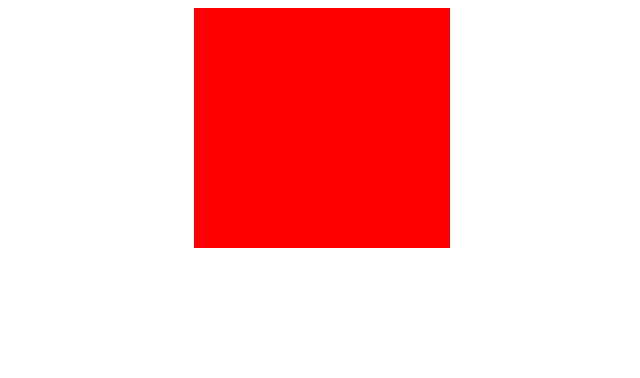
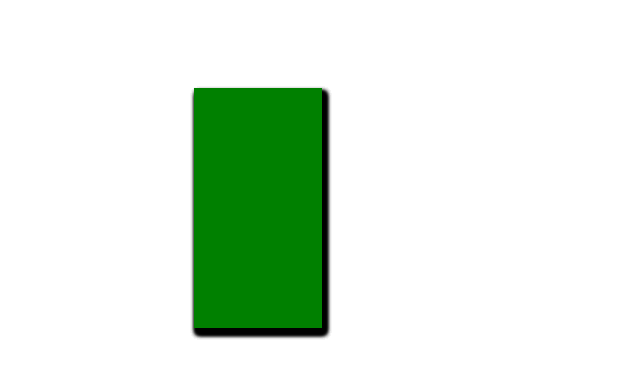
Before and after one commit to RapiDash1/BookCricket, a React (Create React App) app in the folder client/: page / in a window 1280 px wide. Shown: the top 378 px of the page, without its empty margins (326-966 px from the left). Built offline with nearby package versions, Linux system fonts and the light colour scheme.

Commit message:
Implemented book animation

```diff
--- a/client/package.json
+++ b/client/package.json
@@ -11,6 +11,7 @@
     "@types/node": "^12.12.36",
     "@types/react": "^16.9.34",
     "@types/react-dom": "^16.9.6",
+    "node-sass": "^4.13.1",
     "react": "^16.13.1",
     "react-dom": "^16.13.1",
     "react-scripts": "3.4.1",
--- a/client/src/App.tsx
+++ b/client/src/App.tsx
@@ -1,7 +1,7 @@
 import React from 'react';
 import logo from './logo.svg';
 import './App.css';
-import Book from "./components/Book/book";
+import Book from "./components/Book/book"
 
 function App() {
   return (
--- a/client/src/components/Book/book.css
+++ b/client/src/components/Book/book.css
@@ -1,40 +1,9 @@
 .book {
+    transform-style: preserve-3d;
+    position: relative;
+    backface-visibility: visible;
+    transform-style: preserve-3d;
+    perspective: 1200px;
     width: 100vw;
+    height: 100vh;
 }
-
-.book-cover {
-    background-color: red;
-    align-items: center;
-    margin-left: 40vw;
-    width: 20vw;
-    height: 30vh;
-    transform-origin: left center;
-    /* transition: transform .1s; */
-}
-
-.drag-button {
-    position: fixed;
-    width: 20vw;
-    margin-left: 40vw;
-    margin-top: 23vh;
-    height: 7vh;
-    z-index: 2;
-    opacity: 0;
-}
-
-
-.book-cover-close {
-    transform: rotateY(0deg);
-    animation-name: bookClose;
-    animation-duration: 2s;
-}
-
-
-
-@keyframes bookClose {
-    0% {
-    }
-    100% {
-        transform: rotateY(0deg);
-    }
-}
--- a/client/src/components/Book/book.tsx
+++ b/client/src/components/Book/book.tsx
@@ -1,59 +1,75 @@
 import React from "react";
-import "./book.css";
+import Sheet from "../Sheet/sheet";
+import "./book.css"
 
 
 class Book extends React.Component {
-    constructor(props : any) {
+
+    _startTime: Date = new Date();
+    _endTime: Date = new Date();
+    _sheetArray: Sheet[] = [];
+
+
+    // constructor
+    constructor(props: any) {
         super(props);
+        // Bind functions
+        this.handleEndDrag = this.handleEndDrag.bind(this);
+        this.handleStartDrag = this.handleStartDrag.bind(this);
     }
 
 
-    // Convert rotation to number
-    // A string like rotateY(50deg) to 50
-    // xOry indicates if the string is either in the form of rotateX() or rotateY()
-    convertRoataionToNumber(rotVal: string, xOry: boolean = true) {
-        const startPos = (xOry) ? 8 : 7;
-        return Number(rotVal.slice(startPos, -4));
+    // handle start drag
+    handleStartDrag() {
+        this._startTime = new Date();
     }
 
 
-    // Translate the book based on relative mouse position
+    // handle drag
     handleDrag(e: any) {
-        // x position of the bottom right corner of the book
-        const originX = window.innerWidth*0.6;
-        const bookCover = document.querySelector(".book-cover") as HTMLElement;
-        const currentYRot = this.convertRoataionToNumber(bookCover.style.transform, true);
-        //  Below formula emulates a good fit for drag movement to book angle
-        const newYRot = (originX - e.screenX)/4;
-        // Making sure the book dosen't move back
-        // Limiting maximum angle to 145deg
-        if (currentYRot < newYRot && newYRot <= 145) {
-            bookCover.style["transform"] = "rotateY(" + newYRot.toString() + "deg" +")";
-        }
-
+        // delegate start drag to each component
+        this._sheetArray.forEach(sheet => {
+            sheet.handleDrag(e);
+        });
     }
 
-    // Reset the book back to its original state with a 2s animation
-    resetBook() {
-        const bookCover = document.querySelector(".book-cover") as HTMLElement;
-        // Hold the page open for 1.5s to view the score
-        setTimeout(() => {
-            bookCover.classList.toggle("book-cover-close"); // Starts the closing book animation
-            // Wait for the book to close, then reset them toggle back the animation class
-            setTimeout(() => {
-                bookCover.style["transform"] = "rotateY(0deg)";
-                bookCover.classList.toggle("book-cover-close");
-            }, 1900);
-        }, 1500);
+
+    // handle end drag
+    handleEndDrag() {
+        this._endTime = new Date();
+        const timeDIff: Number = this._endTime.getTime()- this._startTime.getTime();
+        console.log(timeDIff);
+        // delegate end drag to each component
+        this._sheetArray.forEach(sheet => {
+            sheet.handleEndDrag();
+        });
     }
 
+
+    // component did mount
+    componentDidMount() {
+        for (let sheetPos: number = 0; sheetPos < 10; sheetPos++) {
+            this._sheetArray.push(new Sheet({pos:sheetPos}));
+        }
+    }
+
+
+    // render
     render() {
+        // Append all the sheets necessary
+        let _sheetCollection: any[] = []
+        for (let sheetPos: number = 0; sheetPos < 10; sheetPos++) {
+           _sheetCollection.push(<Sheet pos={sheetPos}  key={"sheet"+sheetPos.toString()}/>);
+        }
         return (
-            <div className="book">
+
+            <div>
                 {/* Invisible button */}
-                {/* When dragged translates distance into book opening angle*/}
-                <button className="drag-button"  draggable="true" onDrag={this.handleDrag.bind(this)} onDragEnd={this.resetBook}>DragMe</button>
-                <div className="book-cover"></div>
+                {/* When dragged translates distance into sheet opening angle*/}
+                <button className="drag-button"  draggable="true" onDragStart={this.handleStartDrag} onDrag={this.handleDrag.bind(this)} onDragEnd={this.handleEndDrag}>DragMe</button>
+                <div className="book">
+                    {_sheetCollection}
+                </div>
             </div>
         );
     }
--- /dev/null
+++ b/client/src/components/Sheet/sheet.scss
@@ -0,0 +1,41 @@
+@for $sheetCoverPos from 0 to 10 {
+    .sheet-cover#{$sheetCoverPos} {
+        align-items: center;
+        transform-style: preserve-3d;
+        position: absolute;
+        margin-left: 40vw;
+        margin-top: 10vh;
+        width: 10vw;
+        height: 30vh;
+        transform-origin: left center;
+        transform: rotateY(0deg);
+        transition: transform .1s;
+    }
+}
+
+.drag-button {
+    position: fixed;
+    width: 5vw;
+    margin-left: 45vw;
+    margin-top: 33vh;
+    height: 10vh;
+    z-index: 10;
+    opacity: 0;
+}
+
+
+.sheet-cover-close {
+    transform: rotateY(0deg);
+    animation-name: sheetClose;
+    animation-duration: 2s;
+}
+
+
+
+@keyframes sheetClose {
+    0% {
+    }
+    100% {
+        transform: rotateY(0deg);
+    }
+}
--- /dev/null
+++ b/client/src/components/Sheet/sheet.tsx
@@ -0,0 +1,117 @@
+import React from "react";
+import "./sheet.scss";
+
+interface CustomInputProps {
+    pos: number;
+    key: string
+  }
+
+
+class Sheet extends React.Component <CustomInputProps> {
+
+    _sheetPos: number = 0;
+    _sheetCoverStr : string;
+
+    // constructor
+    constructor(props : any) {
+        super(props);
+        this._sheetPos = props.pos;
+        this._sheetCoverStr = "sheet-cover" + this._sheetPos;
+        // Bind functions
+        this.handleEndDrag = this.handleEndDrag.bind(this);
+        this.handleStartDrag = this.handleStartDrag.bind(this);
+    }
+
+
+    // add component did mount and change the background color based on the position
+    // Also add a box shadow
+
+    componentDidMount() {
+        const sheetCover = document.querySelector("."+this._sheetCoverStr)  as HTMLElement;
+        if (this._sheetPos == 0 || this._sheetPos == 9) {sheetCover.style.backgroundColor = "green";}
+        else {sheetCover.style.backgroundColor = "white";}
+        sheetCover.style.boxShadow = "3px 5px 5px";
+    }
+
+
+    // Convert rotation to number
+    // A string like rotateY(50deg) to 50
+    // xOry indicates if the string is either in the form of rotateX() or rotateY()
+    convertRoataionToNumber(rotVal: string, xOry: boolean = true) {
+        const startPos = (xOry) ? 8 : 7;
+        return Number(rotVal.slice(startPos, -4));
+    }
+
+
+    // handle start drag
+    // Set start time
+    handleStartDrag() {
+    }
+
+
+    // covert transklation to rotation
+    translationToRotation(relativeDist: number) {
+        // the angle the sheets should turn is based on the sheetPos
+        // This is done so that the sheets move at a different rate,
+        // which looks better
+        return relativeDist/(5 - this._sheetPos*0.15);
+    }
+
+
+    // handle drag
+    // Translate the sheet based on relative mouse position
+    handleDrag(e: any) {
+        // x position of the bottom right corner of the sheet
+        const originX = window.innerWidth*0.6;
+        const sheetCover = document.querySelector("."+this._sheetCoverStr) as HTMLElement;
+        const currentYRot = this.convertRoataionToNumber(sheetCover.style.transform, true);
+        //  Below formula emulates a good fit for drag movement to sheet angle
+        const newYRot = this.translationToRotation(e.screenX - originX);
+        // new angle is being restricted to -155deg, this offers good tradeoff between,
+        // dragging distance and duration
+        if (currentYRot >= newYRot && newYRot >= -155 + this.sheetAngleOffset()) {
+            sheetCover.style["transform"] = "rotateY(" + newYRot.toString() + "deg" +")";
+        }
+
+    }
+
+
+    // sheet offset angle
+    // Give an offset to every sheet
+    // THe sheets should be clustered around the beginning and the end for better visibility of score
+    sheetAngleOffset() {
+        return (this._sheetPos > 4) ? (9 - this._sheetPos)*5 : (155 - this._sheetPos*10)
+    }
+
+
+    // Handle End drag
+    // Set end time and reset sheet
+    handleEndDrag() {
+        this.resetsheet();
+    }
+
+
+    // resetsheet
+    // Reset the sheet back to its original state with a 2s animation
+    resetsheet() {
+        const sheetCover = document.querySelector("."+this._sheetCoverStr) as HTMLElement;
+        // Hold the page open for 1.5s to view the score
+        setTimeout(() => {
+            sheetCover.classList.toggle("sheet-cover-close"); // Starts the closing sheet animation
+            // Wait for the sheet to close, then reset them toggle back the animation class
+            setTimeout(() => {
+                sheetCover.style["transform"] = "rotateY(0deg)";
+                sheetCover.classList.toggle("sheet-cover-close");
+            }, 1900);
+        }, 1500);
+    }
+
+    // render
+    render() {
+        return (
+            <div className={this._sheetCoverStr}></div>
+        );
+    }
+}
+
+export default Sheet;
--- a/client/src/index.css
+++ b/client/src/index.css
@@ -0,0 +1,3 @@
+body {
+  display: flex;
+}
```
Also changed, not shown: 1 other file (tests, documents, lock files or other folders).
